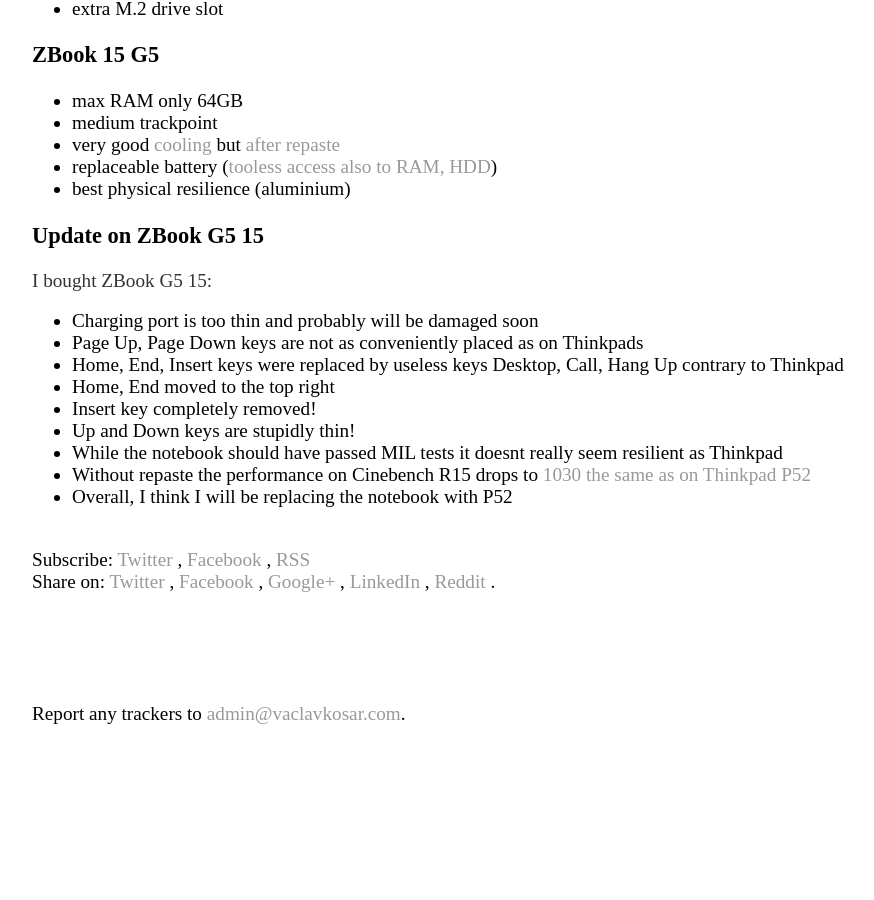
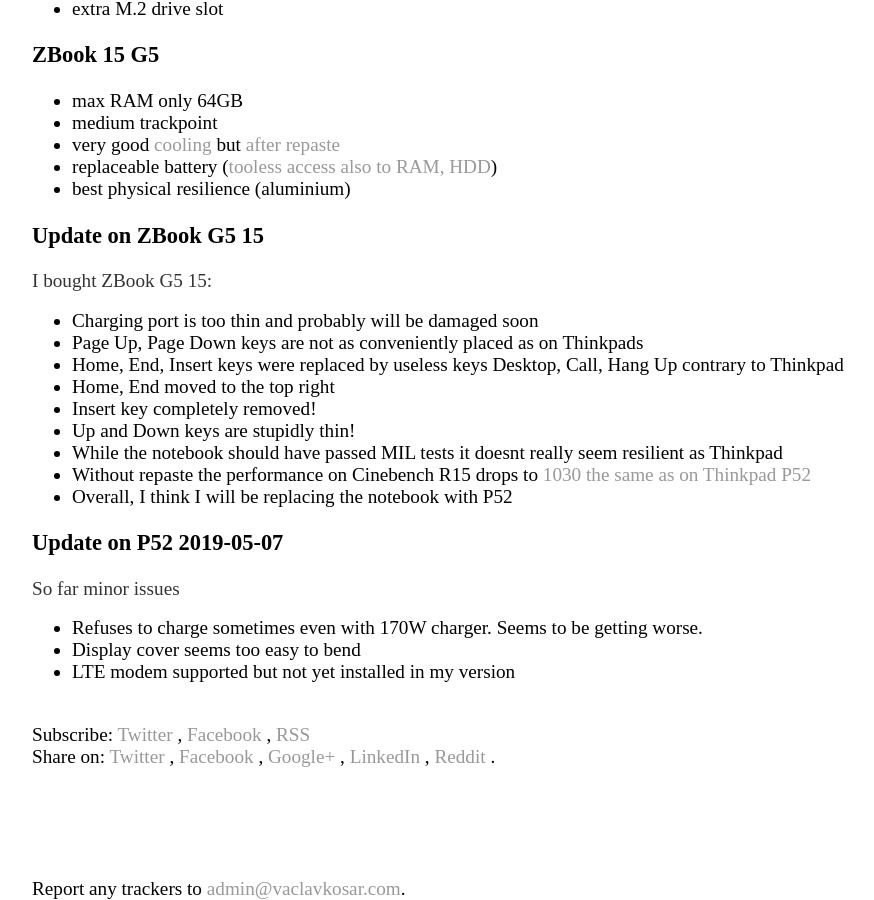
Before and after one commit to vackosar/vackosar.github.io, a Jekyll site: the page built from _posts/2019-03-03-Thinkpad-P52-vs-HP-Zbook-15-G5-vs-Dell-Precision-7530.md, in a window 1280 px wide and 900 px high, scrolled down 1304 px. Shown: the whole window, without its empty margins (0-874 px from the left). Built offline with Jekyll 4.4.1, drawn with Linux system fonts in a browser that asks for light colours; comment, search, counter and statistics services are not loaded; before the commit the page ends 2029 px from its top, so only the background shows below that.

Commit message:
p52 update

```diff
--- a/_posts/2019-03-03-Thinkpad-P52-vs-HP-Zbook-15-G5-vs-Dell-Precision-7530.md
+++ b/_posts/2019-03-03-Thinkpad-P52-vs-HP-Zbook-15-G5-vs-Dell-Precision-7530.md
@@ -48,3 +48,10 @@
 - While the notebook should have passed MIL tests it doesnt really seem resilient as Thinkpad
 - Without repaste the performance on Cinebench R15 drops to [1030 the same as on Thinkpad P52](https://www.notebookcheck.net/Lenovo-ThinkPad-P52-i7-P1000-FHD-Workstation-Review.322974.0.html)
 - Overall, I think I will be replacing the notebook with P52
+
+### Update on P52 2019-05-07
+So far minor issues
+
+- Refuses to charge sometimes even with 170W charger. Seems to be getting worse.
+- Display cover seems too easy to bend
+- LTE modem supported but not yet installed in my version
```
